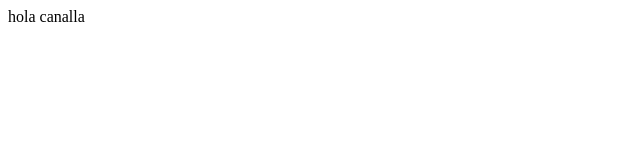
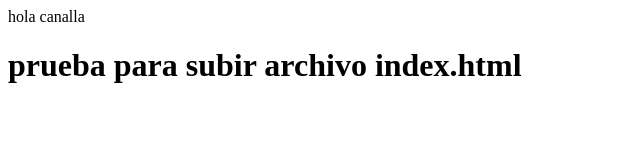
Before and after one commit to kikeavella/mi-repositorio, a plain HTML site: page index.html in a window 1280 px wide. Shown: the whole page, without its empty margins (0-640 px from the left). Drawn offline with Linux system fonts and the light colour scheme.

Commit message:
cambios en el archivo index.html

```diff
--- a/index.html
+++ b/index.html
@@ -1 +1,2 @@
 hola canalla
+<h1>prueba para subir archivo index.html</h1>
```
